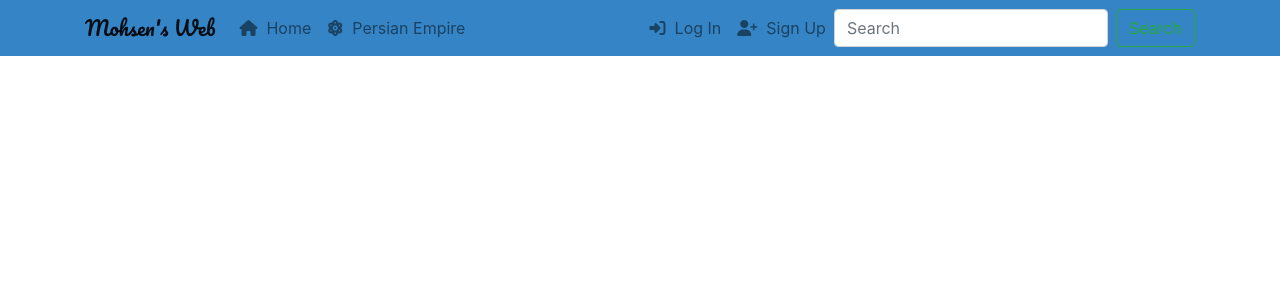
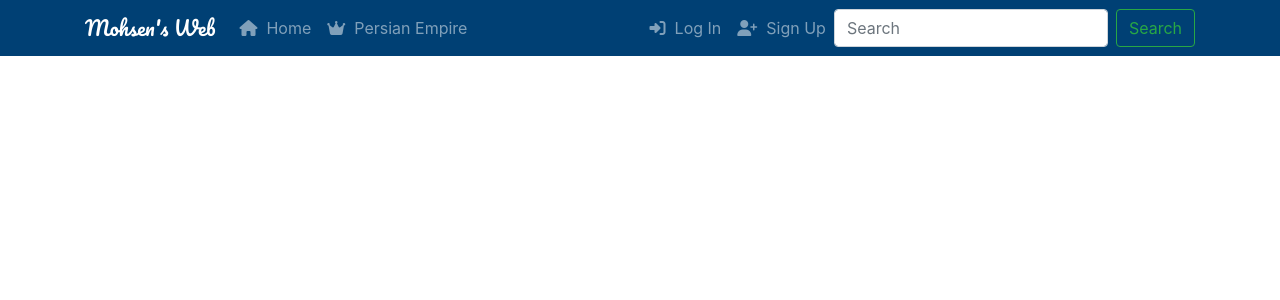
Before and after one commit to mohsen-ameli/Mohsen-Web, a Django app: page / in a window 1280 px wide. Shown: the top 300 px of the page. Run offline with Django 3.2, Linux system fonts and the light colour scheme; data that the repository does not hold is empty; some libraries are stand-ins or nearby versions.

Commit message:
style changes

```diff
--- a/blog/static/blog/main.css
+++ b/blog/static/blog/main.css
@@ -3,7 +3,7 @@
 }
 
 .color-nav {
-    background-color: rgb(53, 132, 197);
+    background-color: rgb(0, 64, 116);
 }
 
 blockquote {
--- a/blog/templates/blog/navbar.html
+++ b/blog/templates/blog/navbar.html
@@ -5,7 +5,7 @@
 
 <script src="https://kit.fontawesome.com/5f5fa5bcd8.js"></script>
 
-<nav class="navbar navbar-expand-lg navbar-light color-nav">
+<nav class="navbar sticky-top navbar-expand-lg navbar-dark color-nav">
   <div class="container">
     <a class="navbar-brand logo" href="/">Mohsen's Web</a>
     <button class="navbar-toggler" type="button" data-toggle="collapse" data-target="#navbarSupportedContent">
@@ -24,7 +24,7 @@
 
         <li class="nav-item">
           <a class="nav-link" href="https://persiaempire.herokuapp.com/">
-            <span class="fa fa-atom"></span>&nbsp; Persian Empire
+            <span class="fas fa-crown"></span>&nbsp; Persian Empire
           </a>
         </li>
 
```
